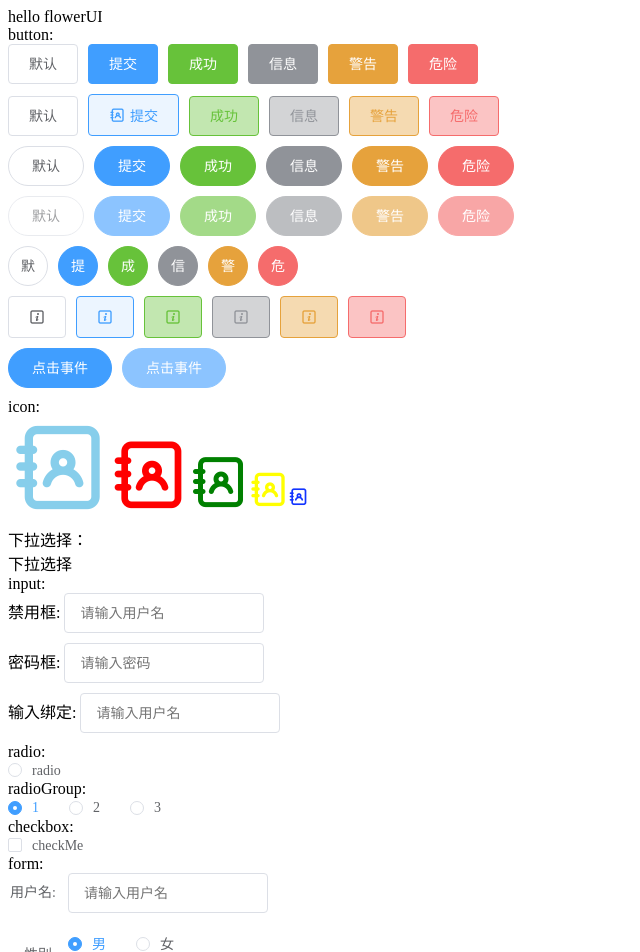
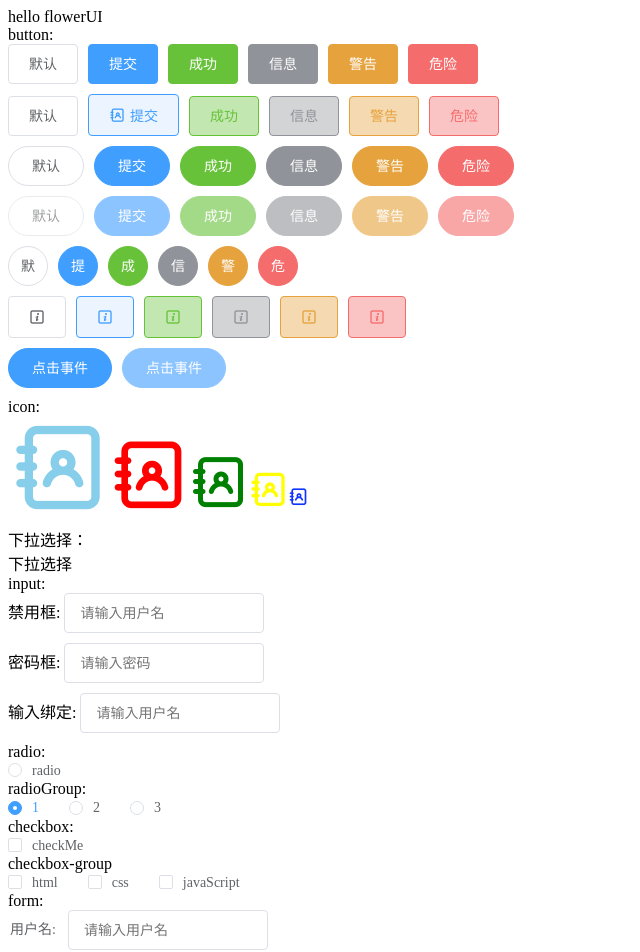
Before and after one commit to huashaoya/flower-ui, a Vue app: page / in a window 1280 px wide. Shown: the top 952 px of the page, without its empty margins (0-640 px from the left). Built offline with nearby package versions, Linux system fonts and the light colour scheme.

Commit message:
checkbox-group

```diff
--- a/src/App.vue
+++ b/src/App.vue
@@ -87,6 +87,12 @@
     </fl-radio-group>
     <div>checkbox:</div>
     <fl-checkbox v-model="model.checkbox">checkMe</fl-checkbox>
+    <div>checkbox-group</div>
+    <fl-checkbox-group v-model="model.checkboxGroup">
+      <fl-checkbox label="html"></fl-checkbox>
+      <fl-checkbox label="css"></fl-checkbox>
+      <fl-checkbox label="javaScript"></fl-checkbox>
+    </fl-checkbox-group>
     <div> form:</div>
     <fl-form :model="model" label-width="60px">
       <fl-form-item label="用户名:">
@@ -121,7 +127,8 @@ export default {
         username: '',
         gender: 0,
         active: false,
-        checkbox: false
+        checkbox: false,
+        checkboxGroup: []
       },
       visible: false
     }
--- a/src/components/checkbox-group.vue
+++ b/src/components/checkbox-group.vue
@@ -1,10 +1,24 @@
 <template>
-    <div></div>
+    <div class="fl-checkbox-group">
+        <slot></slot>
+    </div>
 </template>
 
-<scrtpt>
-
-</scrtpt>
+<script>
+export default {
+  name: 'FlCheckboxGroup',
+  props: {
+    modelValue: {
+      type: Array
+    }
+  },
+  provide () {
+    return {
+      CheckboxGroup: this
+    }
+  }
+}
+</script>
 
 <style lang="scss">
 
--- a/src/components/checkbox.vue
+++ b/src/components/checkbox.vue
@@ -4,7 +4,6 @@
       'fl-checkbox',
       isChecked ? 'is-checked' : '',
       disabled ? 'is-disabled' : '',
-      mimicry ? 'is-mimicry' : ''
     ]"
   >
     <span class="fl-checkbox__input">
@@ -25,7 +24,8 @@
       />
     </span>
     <span class="fl-checkbox__label">
-      <slot>选项</slot>
+      <slot></slot>
+      <template v-if="!$slots.default">{{ label }}</template>
     </span>
   </label>
 </template>
@@ -34,13 +34,25 @@
 export default {
   name: 'FlCheckbox',
   computed: {
+    isGroup () {
+      return !!this.CheckboxGroup
+    },
     model: {
       get () {
-        return this.modelValue
+        return this.isGroup ? this.CheckboxGroup.modelValue : this.modelValue
       },
       set (value) {
         this.$emit('update:modelValue', value)
+        this.isGroup ? this.CheckboxGroup.$emit('update:modelValue', value) : this.$emit('update:modelValue', value)
       }
+    },
+    isChecked () {
+      return this.isGroup ? this.model.includes(this.label) : this.model
+    }
+  },
+  inject: {
+    CheckboxGroup: {
+      default: ''
     }
   },
   props: {
@@ -55,6 +67,14 @@ export default {
     label: {
       type: String,
       default: ''
+    },
+    disabled: {
+      type: Boolean,
+      default: false
+    },
+    activeColor: {
+      type: String,
+      default: '#409eff'
     }
   }
 }
@@ -152,10 +172,4 @@ export default {
     cursor: not-allowed;
   }
 }
-.fl-checkbox.is-mimicry {
-  .fl-checkbox__inner {
-    box-shadow: inset 3px 2px 4px #cacaca48,
-      inset -3px -2px 4px rgba(255, 255, 255, 0.377);
-  }
-}
 </style>
--- a/src/components/radio.vue
+++ b/src/components/radio.vue
@@ -22,20 +22,21 @@ export default {
   name: 'FlRadio',
   inject: {
     RadioGroup: {
-      dafault: ''
+      // dafault: ''
+      default: () => ({ name: 'John' })
     }
   },
   computed: {
     model: {
       get () {
-        return this.isGoup ? this.RadioGroup.modelValue : this.modelValue
+        return this.isGroup ? this.RadioGroup.modelValue : this.modelValue
       },
       set (value) {
         this.$emit('update:modelValue', value)
-        this.isGoup ? this.RadioGroup.$emit('update:modelValue', value) : this.$emit('update:modelValue', value)
+        this.isGroup ? this.RadioGroup.$emit('update:modelValue', value) : this.$emit('update:modelValue', value)
       }
     },
-    isGoup () {
+    isGroup () {
       return !!this.RadioGroup
     }
   },
```
